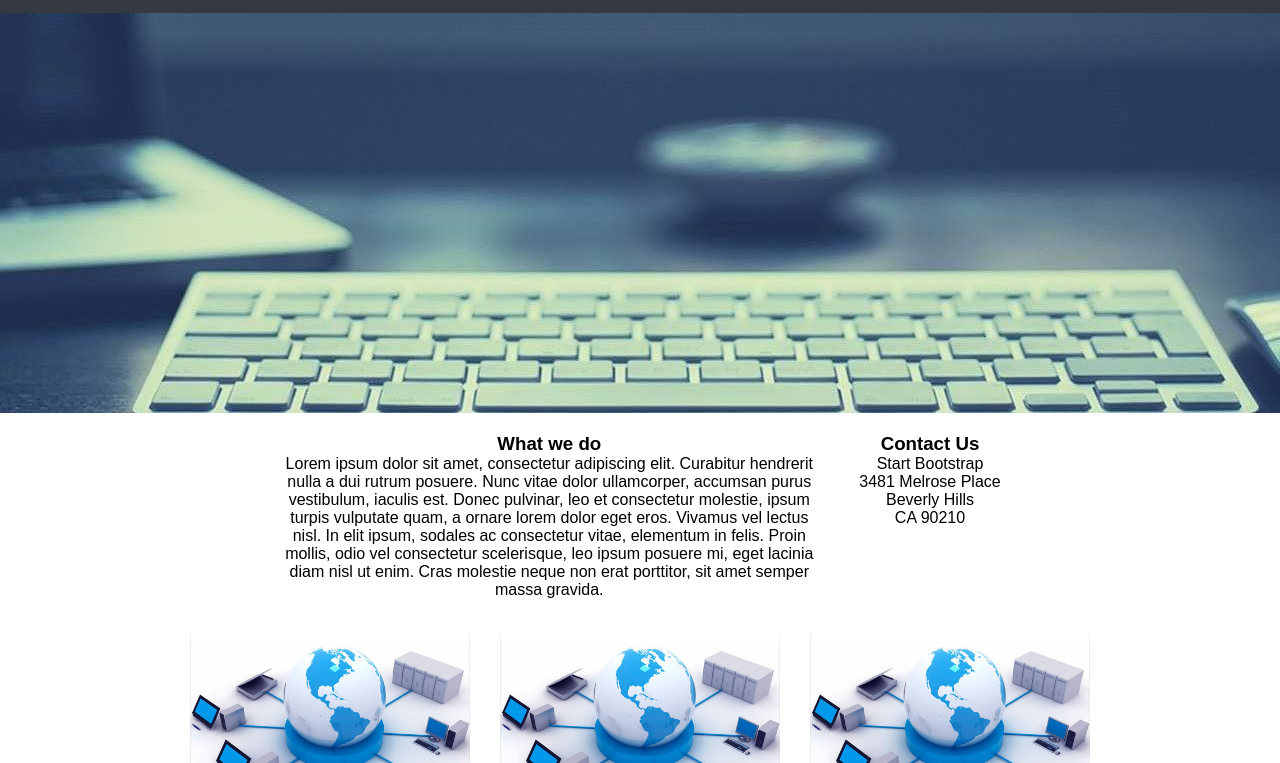
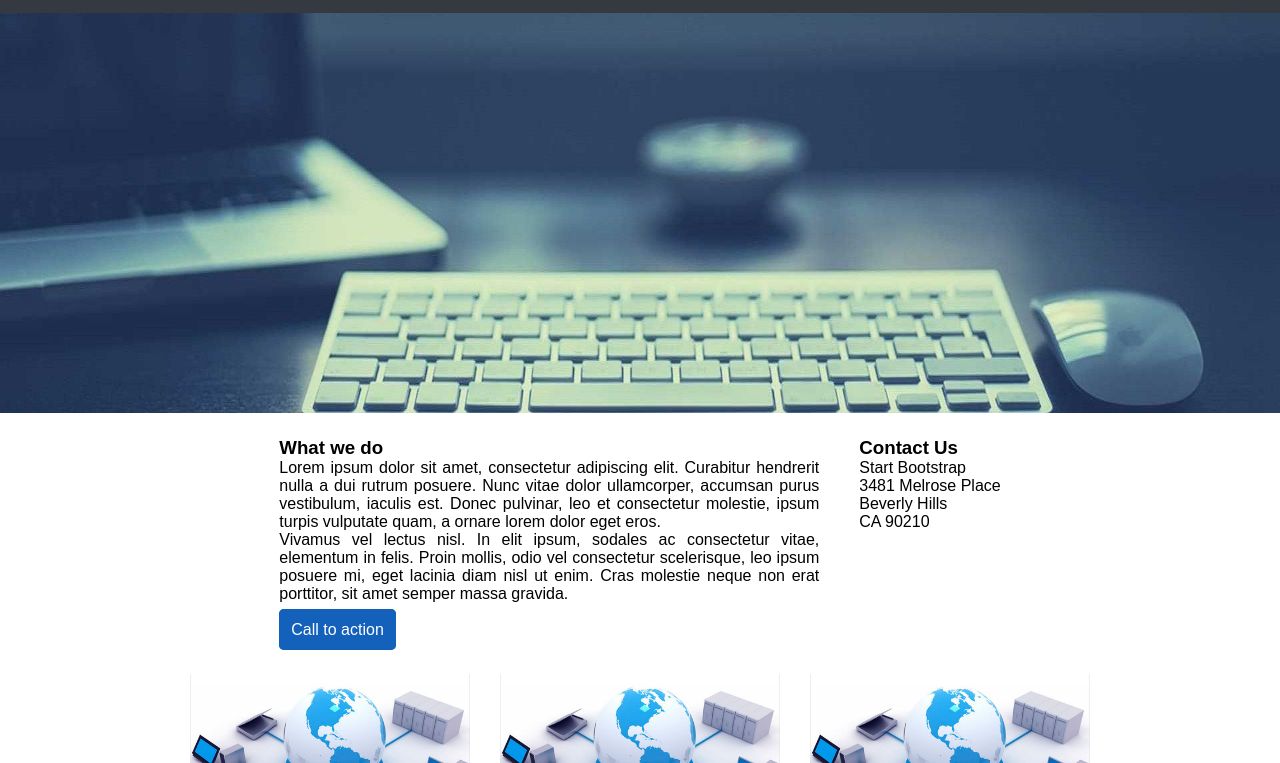
Before and after one commit to Patty8909/my-page.challenge, a plain HTML site: page index.html in a window 1280 px wide. Shown: the part 37-800 px from the top of the page. Drawn offline with Linux system fonts and the light colour scheme; a web font is replaced by a local one.

Commit message:
añade css e imagen responsive

```diff
--- a/css/main.css
+++ b/css/main.css
@@ -68,31 +68,28 @@ header label {
         display: none;
     }
 }
-@media (max-width:360px) {
-    .main-image{
-        background-image: url("../assets/images/tech-main.jpg");
-        background-position: center center;
-        background-repeat: no-repeat;
-        background-size: cover;
-        height: 200px;
 
+/*-----------section-1 styles---------------*/
+.main img{
+    width: 100%;
+    height: 200px;
+}
+@media (min-width:900px) {
+    .main img {
+        width: 100%;
+        height: 300px;
     }
 }
-
-/*-----------section-1 styles---------------*/
-
-.main-image{
-    background-image: url("../assets/images/tech-main.jpg");
-    background-position: center center;
-    background-repeat: no-repeat;
-    background-size: cover;
-    height: 400px;
-
+@media (min-width:1200px) {
+    .main img {
+        width: 100%;
+        height: 400px;
+    }
 }
 
 /*-----------section-2 styles---------------*/
 .section-2 {
-    text-align: center;
+    text-align: justify;
     display: flex;
     justify-content: center;
     flex-wrap: wrap;
@@ -121,6 +118,16 @@ header label {
     width: 100%;
     max-width: 280px;
 }
+article a {
+    text-decoration: none;
+    border: 2px solid #1461BB;
+    border-radius: 5px;
+    padding: 10px;
+    box-sizing: border-box;
+    color: #FFFFFF;
+    background-color: #1461BB;
+}
+
 /*---------- footer styles---------------*/
 footer .container {
     background-color: #343A40;
@@ -130,4 +137,5 @@ footer .container {
     height: 50px;
     color: #FFFFFF;
     font-weight: bold;
+    padding-top: 17px;
 }
--- a/index.html
+++ b/index.html
@@ -27,15 +27,17 @@
    <main>
    <!--section 1-->
    <section class="section-1">
-       <div class="main-image">
-
+       <div class="main">
+        <img src="assets/images/tech-main.jpg" alt="">
        </div>
    </section>
    <!--section 2-->
    <section class="section-2">
        <article class="section-2a">
            <h3>What we do</h3>
-           <div>Lorem ipsum dolor sit amet, consectetur adipiscing elit. Curabitur hendrerit nulla a dui rutrum posuere. Nunc vitae dolor ullamcorper, accumsan purus vestibulum, iaculis est. Donec pulvinar, leo et consectetur molestie, ipsum turpis vulputate quam, a ornare lorem dolor eget eros. Vivamus vel lectus nisl. In elit ipsum, sodales ac consectetur vitae, elementum in felis. Proin mollis, odio vel consectetur scelerisque, leo ipsum posuere mi, eget lacinia diam nisl ut enim. Cras molestie neque non erat porttitor, sit amet semper massa gravida.</div>
+           <div>Lorem ipsum dolor sit amet, consectetur adipiscing elit. Curabitur hendrerit nulla a dui rutrum posuere. Nunc vitae dolor ullamcorper, accumsan purus vestibulum, iaculis est. Donec pulvinar, leo et consectetur molestie, ipsum turpis vulputate quam, a ornare lorem dolor eget eros. <br> Vivamus vel lectus nisl. In elit ipsum, sodales ac consectetur vitae, elementum in felis. Proin mollis, odio vel consectetur scelerisque, leo ipsum posuere mi, eget lacinia diam nisl ut enim. Cras molestie neque non erat porttitor, sit amet semper massa gravida.</div>
+           <br>
+           <a href="#">Call to action</a>
        </article>
        <article class="section-2b">
            <h3>Contact Us</h3>
@@ -49,18 +51,21 @@
            <img src="assets/images/img-section3.jpg" alt="">
            <h4>Card Title</h4>
            <p>Quisque auctor commodo dolor, vitae faucibus eros eleifend vel. Praesent et ullamcorper ipsum. Integer ut est sem. Pellentesque habitant morbi tristique senectus et netus et malesuada fames ac turpis egestas.</p>
-           <a href="#">Find out more!</a>
+           <br>
+           <div><a href="#">Find out more!</a></div>
        </article>
        <article class="article-3">
            <img src="assets/images/img-section3.jpg" alt="">
            <h4>Card Title</h4>
            <p>Donec hendrerit turpis sed ex ullamcorper vehicula. Mauris malesuada suscipit lobortis. Etiam a lectus sed enim porta maximus. Proin congue vulputate dolor vel pulvinar. Donec eget mi magna.</p>
+           <br>
            <a href="#">Find out more!</a>
        </article>
        <article class="article-3">
            <img src="assets/images/img-section3.jpg" alt="">
            <h4>Card Title</h4>
            <p>Nam at laoreet mauris. Aenean ultrices, massa vitae pretium pellentesque, justo erat pellentesque risus, id molestie purus arcu sit amet tortor. Vivamus a turpis blandit, suscipit nunc nec, mattis orci. </p>
+           <br>
            <a href="#">Find out more!</a>
        </article>
     </div>
```
